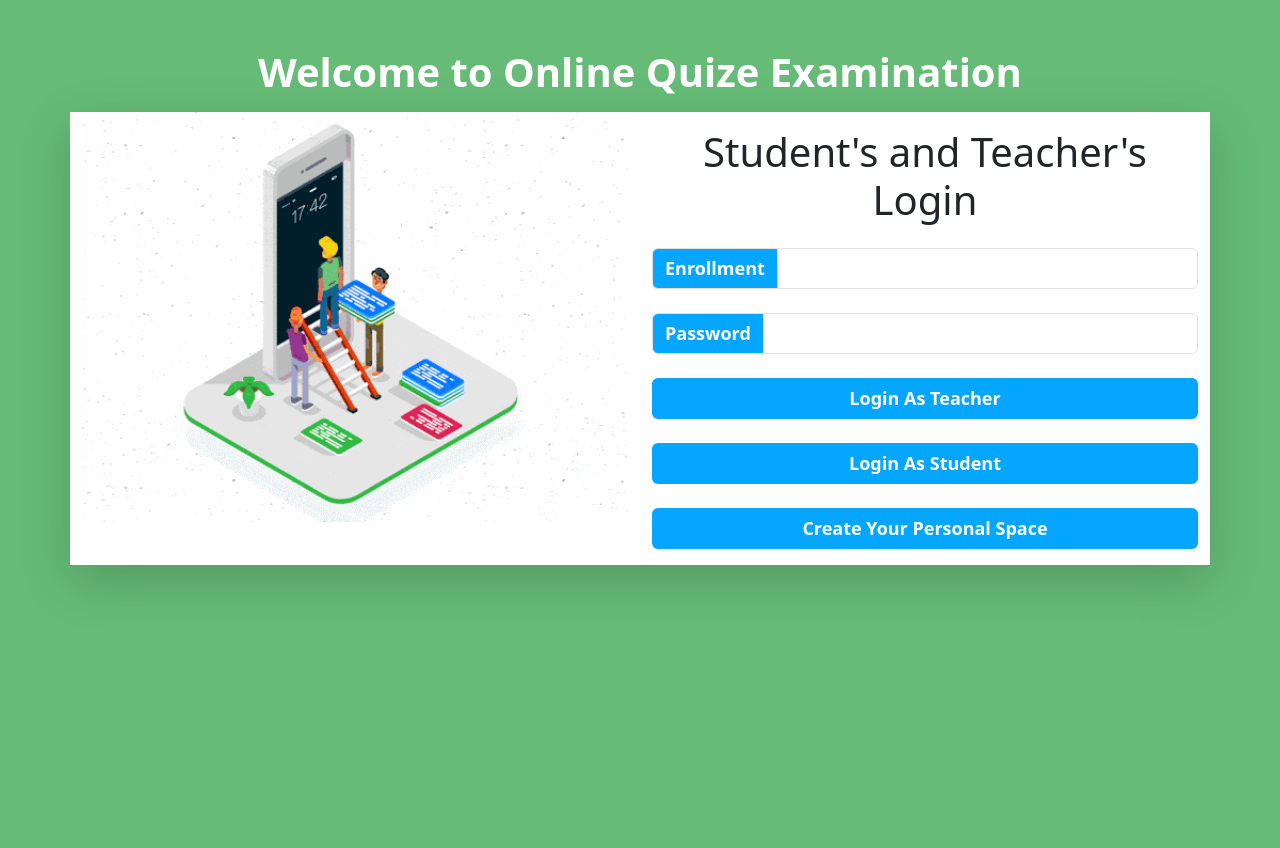
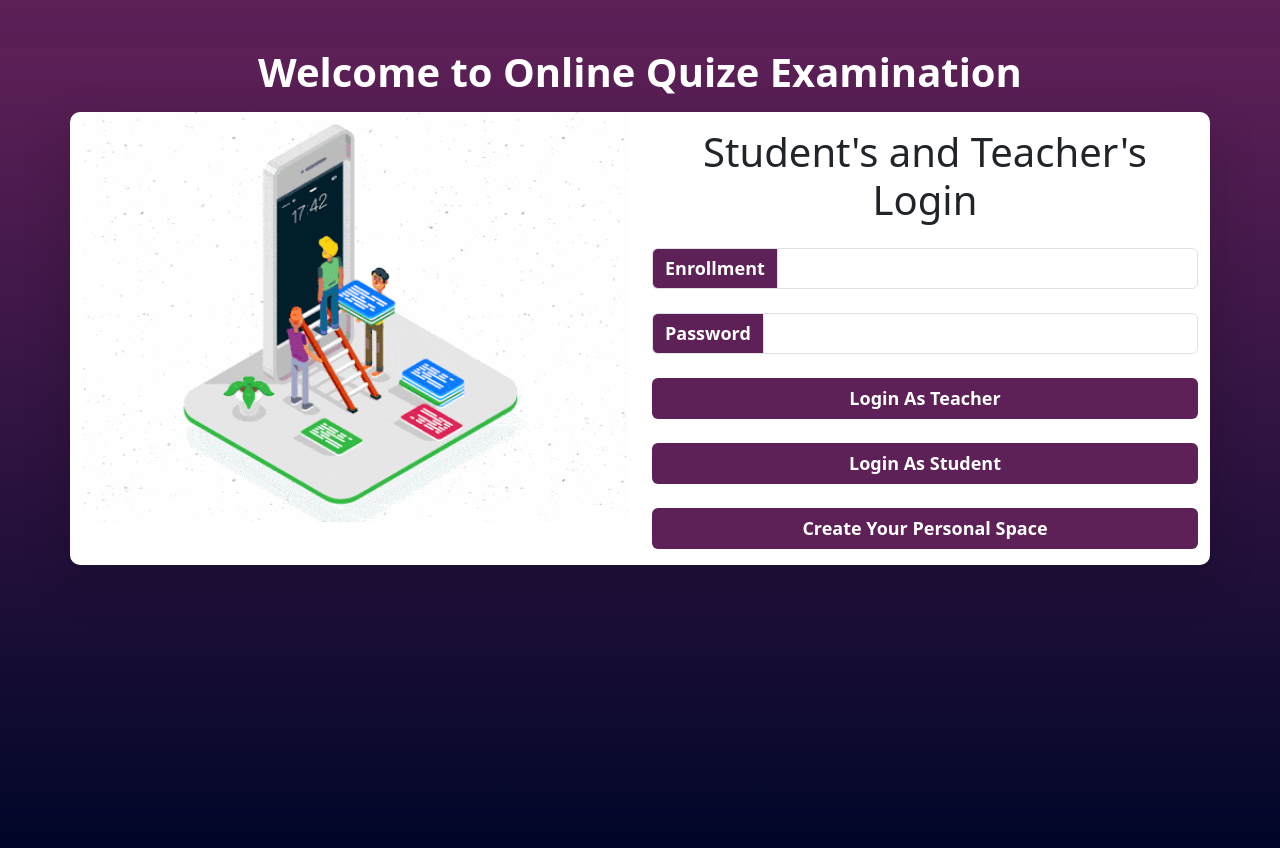
Before and after one commit to cs-cspit/23CS-Sem4-CSE210_89-71-97, a PHP site: page /homepage.html in a window 1280 px wide. Before the commit the page ends 589 px from the top, so only its background shows below. Run offline with PHP 8.4, Linux system fonts and the light colour scheme; some libraries are stand-ins or nearby versions.

Commit message:
file updated

```diff
--- a/homepage/css/homepage.css
+++ b/homepage/css/homepage.css
@@ -3,21 +3,65 @@
     margin: 0;
     box-sizing: border-box;
 }
-body{
-    background-color: #66BB77 !important;
+/* Flip in effect when a new page loads */
+@keyframes flipIn {
+    from {
+        transform: rotateY(90deg);
+        opacity: 0;
+    }
+    to {
+        transform: rotateY(0deg);
+        opacity: 1;
+    }
+}
+
+/* Flip out effect when leaving the page */
+@keyframes flipOut {
+    from {
+        transform: rotateY(0deg);
+        opacity: 1;
+    }
+    to {
+        transform: rotateY(-90deg);
+        opacity: 0;
+    }
+}
+
+/* Apply flip-in animation when the page loads */
+.page-transition {
+    animation: flipIn 0.6s ease-in-out;
+}
+
+/* Apply flip-out animation when navigating */
+.flip-out {
+    animation: flipOut 0.6s ease-in-out;
+}
+
+
+html, body {
+    height: 100vh; /* Ensure full height */
+    background: linear-gradient(rgb(93, 32, 87), rgb(0, 6, 41)) !important;
 }
 .input-group-text{
-    background-color: #05A6FF !important;
+    background-color: rgb(93, 32, 87)	 !important;
     color: #fff !important;
     font-weight: bold !important;
     font-size: 18px !important;
 }
 .btn{
-    background-color: #05A6FF !important;
+    background-color: rgb(93, 32, 87) !important;
     color: #fff !important;
     font-weight: bold !important;
     font-size: 18px !important;
 }
+.btn:hover {
+    background-color: rgb(120, 40, 110) !important; /* Slightly lighter purple */
+    color: #fdc50c !important; /* Warm peach text color on hover */
+    transform: scale(1.05); /* Slightly enlarge the button */
+}
 .form-control,.form-select{
     box-shadow: none !important;
 }
+.row{
+    border-radius: 10px;
+}
--- a/quiz/quiz.html
+++ b/quiz/quiz.html
@@ -14,7 +14,7 @@
     <!-- end js link -->
     <title>Welcome</title>
 </head>
-<body>
+<body class="page-transition">
     <div class="main">
         <h2 class="Question-el">Q-1: What is full from of DCN?</h2><br>
         <input type="radio" name="option">
```
Also changed, not shown: quiz/css/quiz.css (+37 -0 lines).
